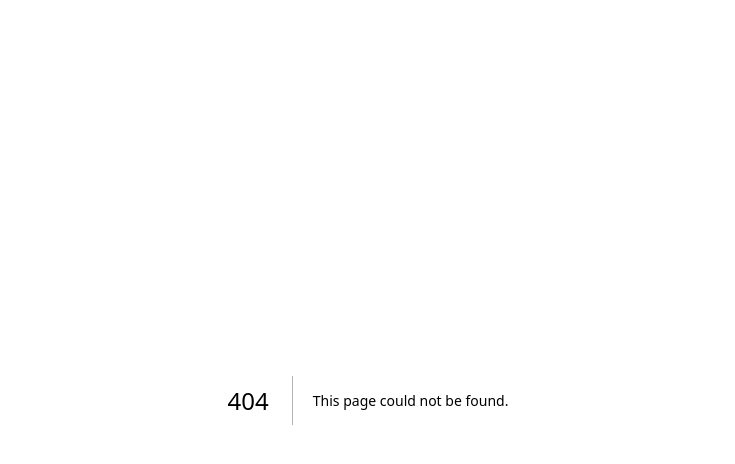
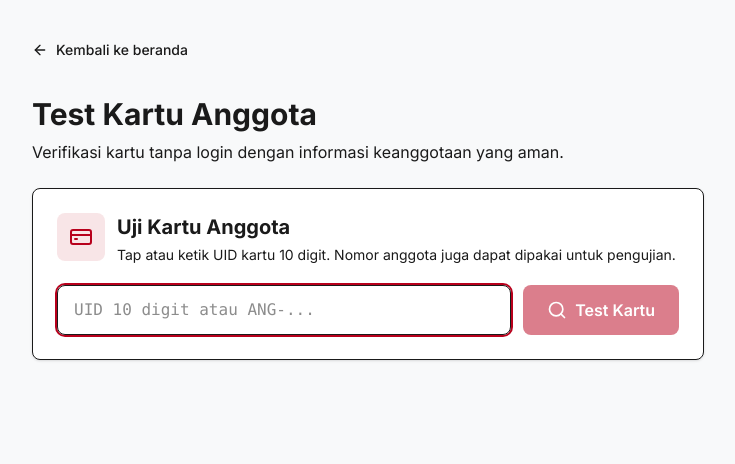
Before and after one commit to RadithyaR/sakti-merah-putih, a Next.js app: page /test-kartu in a window 1280 px wide. Before the commit this address had no page. Shown: the top 464 px of the page, without its empty margins (272-1007 px from the left). Built offline with nearby package versions, Linux system fonts and the light colour scheme.

Commit message:
feat: add safe public member card test

```diff
--- /dev/null
+++ b/src/app/api/public/member-card/route.ts
@@ -0,0 +1,44 @@
+import { NextRequest, NextResponse } from 'next/server'
+import { cloudQuery } from '@/lib/cloud-db'
+
+type PublicMemberCard = {
+  memberId: string
+  nama: string
+  namaKoperasi: string
+  lokasiKeanggotaan: string | null
+}
+
+export async function GET(request: NextRequest) {
+  try {
+    const cardUid = request.nextUrl.searchParams.get('cardUid')?.trim()
+    const memberId = request.nextUrl.searchParams.get('memberId')?.trim()
+    if (!cardUid && !memberId) {
+      return NextResponse.json({ error: 'Masukkan UID kartu atau nomor anggota.' }, { status: 400 })
+    }
+    if (cardUid && !/^\d{10}$/.test(cardUid)) {
+      return NextResponse.json({ error: 'UID kartu harus tepat 10 digit angka.' }, { status: 400 })
+    }
+
+    const filter = cardUid ? 'p.member_card_uid = $1' : 'a.anggota_ref = $1'
+    const value = cardUid || memberId
+    const result = await cloudQuery<PublicMemberCard>(
+      `select a.anggota_ref as "memberId", a.nama,
+              pr.nama_koperasi as "namaKoperasi",
+              coalesce(pr.alamat_lengkap, rw.kode_wilayah) as "lokasiKeanggotaan"
+         from anggota_koperasi a
+         left join app_member_profile p
+           on p.anggota_ref=a.anggota_ref and p.koperasi_ref=a.koperasi_ref
+         left join profil_koperasi pr on pr.koperasi_ref=a.koperasi_ref
+         left join referensi_koperasi_wilayah rw on rw.koperasi_ref=a.koperasi_ref
+        where ${filter}
+        limit 1`,
+      [value],
+    )
+    const member = result.rows[0]
+    if (!member) return NextResponse.json({ error: 'Kartu anggota tidak ditemukan.' }, { status: 404 })
+
+    return NextResponse.json({ member }, { headers: { 'Cache-Control': 'no-store' } })
+  } catch {
+    return NextResponse.json({ error: 'Terjadi kesalahan pada server.' }, { status: 500 })
+  }
+}
--- a/src/app/page.tsx
+++ b/src/app/page.tsx
@@ -1,6 +1,6 @@
 import Link from "next/link";
 import Image from "next/image";
-import { Wifi, Camera, Users } from "lucide-react";
+import { Wifi, Camera, CreditCard, Users } from "lucide-react";
 
 export default function Home() {
   return (
@@ -46,6 +46,12 @@ export default function Home() {
               className="px-8 py-4 bg-primary text-white rounded-lg hover:bg-primary-dark transition-colors font-semibold text-lg"
             >
               Mulai Sekarang
+            </Link>
+            <Link
+              href="/test-kartu"
+              className="px-8 py-4 border-2 border-primary text-primary rounded-lg hover:bg-primary hover:text-white transition-colors font-semibold text-lg"
+            >
+              Test Kartu
             </Link>
             <a
               href="#fitur"
@@ -110,6 +116,7 @@ export default function Home() {
               </p>
             </div>
           </div>
+          <div className="mt-8 flex items-center justify-center gap-2 text-sm text-text-secondary"><CreditCard className="w-4 h-4 text-primary" />Test kartu publik hanya menampilkan data keanggotaan yang aman.</div>
         </div>
       </section>
 
--- /dev/null
+++ b/src/app/test-kartu/page.tsx
@@ -0,0 +1,17 @@
+import Link from 'next/link'
+import { ArrowLeft } from 'lucide-react'
+import PublicMemberCardTest from '@/components/PublicMemberCardTest'
+
+export const dynamic = 'force-dynamic'
+
+export default function TestKartuPage() {
+  return (
+    <main className="min-h-screen bg-surface px-6 py-10">
+      <div className="mx-auto max-w-2xl">
+        <Link href="/" className="inline-flex items-center gap-2 text-sm font-medium text-text-secondary hover:text-primary"><ArrowLeft className="h-4 w-4" />Kembali ke beranda</Link>
+        <div className="mt-8 mb-6"><h1 className="text-3xl font-bold text-text-primary">Test Kartu Anggota</h1><p className="mt-2 text-text-secondary">Verifikasi kartu tanpa login dengan informasi keanggotaan yang aman.</p></div>
+        <PublicMemberCardTest />
+      </div>
+    </main>
+  )
+}
--- /dev/null
+++ b/src/components/PublicMemberCardTest.tsx
@@ -0,0 +1,82 @@
+'use client'
+
+import { useState } from 'react'
+import { CheckCircle, CreditCard, MapPin, Search, UserRound } from 'lucide-react'
+
+type PublicMember = {
+  memberId: string
+  nama: string
+  namaKoperasi: string
+  lokasiKeanggotaan: string | null
+}
+
+export default function PublicMemberCardTest() {
+  const [identifier, setIdentifier] = useState('')
+  const [member, setMember] = useState<PublicMember | null>(null)
+  const [error, setError] = useState('')
+  const [loading, setLoading] = useState(false)
+
+  const verify = async (event: React.FormEvent) => {
+    event.preventDefault()
+    const value = identifier.trim()
+    if (!value) return
+    setLoading(true)
+    setError('')
+    setMember(null)
+    try {
+      const params = /^\d{10}$/.test(value)
+        ? new URLSearchParams({ cardUid: value })
+        : new URLSearchParams({ memberId: value })
+      const response = await fetch(`/api/public/member-card?${params.toString()}`)
+      const data = await response.json()
+      if (!response.ok) throw new Error(data.error || 'Kartu tidak dapat diverifikasi.')
+      setMember(data.member)
+    } catch (caught) {
+      setError(caught instanceof Error ? caught.message : 'Terjadi kesalahan saat memeriksa kartu.')
+    } finally {
+      setLoading(false)
+    }
+  }
+
+  return (
+    <div className="space-y-6">
+      <form onSubmit={verify} className="rounded-lg border border-border bg-white p-6 shadow-sm">
+        <div className="flex items-start gap-3">
+          <div className="rounded-lg bg-primary/10 p-3"><CreditCard className="h-6 w-6 text-primary" /></div>
+          <div>
+            <h2 className="text-xl font-bold text-text-primary">Uji Kartu Anggota</h2>
+            <p className="mt-1 text-sm text-text-secondary">Tap atau ketik UID kartu 10 digit. Nomor anggota juga dapat dipakai untuk pengujian.</p>
+          </div>
+        </div>
+        <div className="mt-5 flex flex-col gap-3 sm:flex-row">
+          <input
+            value={identifier}
+            onChange={(event) => setIdentifier(event.target.value.replace(/[^0-9A-Za-z-]/g, '').slice(0, 32))}
+            inputMode="text"
+            autoFocus
+            placeholder="UID 10 digit atau ANG-..."
+            className="min-w-0 flex-1 rounded-lg border border-border px-4 py-3 font-mono focus:outline-none focus:ring-2 focus:ring-primary"
+          />
+          <button type="submit" disabled={loading || !identifier.trim()} className="inline-flex items-center justify-center gap-2 rounded-lg bg-primary px-6 py-3 font-semibold text-white disabled:cursor-not-allowed disabled:opacity-50">
+            <Search className="h-5 w-5" />
+            {loading ? 'Memeriksa...' : 'Test Kartu'}
+          </button>
+        </div>
+      </form>
+
+      {error && <p className="rounded-lg border border-red-200 bg-red-50 p-4 text-sm text-red-700">{error}</p>}
+
+      {member && (
+        <section className="rounded-lg border border-green-200 bg-white p-6 shadow-sm">
+          <div className="flex items-center gap-2 text-green-700"><CheckCircle className="h-5 w-5" /><p className="font-semibold">Kartu anggota valid</p></div>
+          <dl className="mt-6 grid gap-5 sm:grid-cols-2">
+            <div><dt className="flex items-center gap-2 text-xs text-text-secondary"><UserRound className="h-4 w-4" />Nama</dt><dd className="mt-1 font-semibold text-text-primary">{member.nama}</dd></div>
+            <div><dt className="text-xs text-text-secondary">Nomor Anggota</dt><dd className="mt-1 font-mono font-semibold text-text-primary">{member.memberId}</dd></div>
+            <div className="sm:col-span-2"><dt className="flex items-center gap-2 text-xs text-text-secondary"><MapPin className="h-4 w-4" />Keanggotaan</dt><dd className="mt-1 font-semibold text-text-primary">{member.namaKoperasi}</dd><dd className="mt-1 text-sm text-text-secondary">{member.lokasiKeanggotaan || 'Lokasi koperasi belum tersedia'}</dd></div>
+          </dl>
+          <p className="mt-6 border-t border-border pt-4 text-xs text-text-secondary">Halaman ini sengaja tidak menampilkan NIK, nomor telepon, email, foto, data KTP, UID kartu, atau informasi internal koperasi.</p>
+        </section>
+      )}
+    </div>
+  )
+}
```
Also changed, not shown: 1 other file (tests, documents, lock files or other folders).
